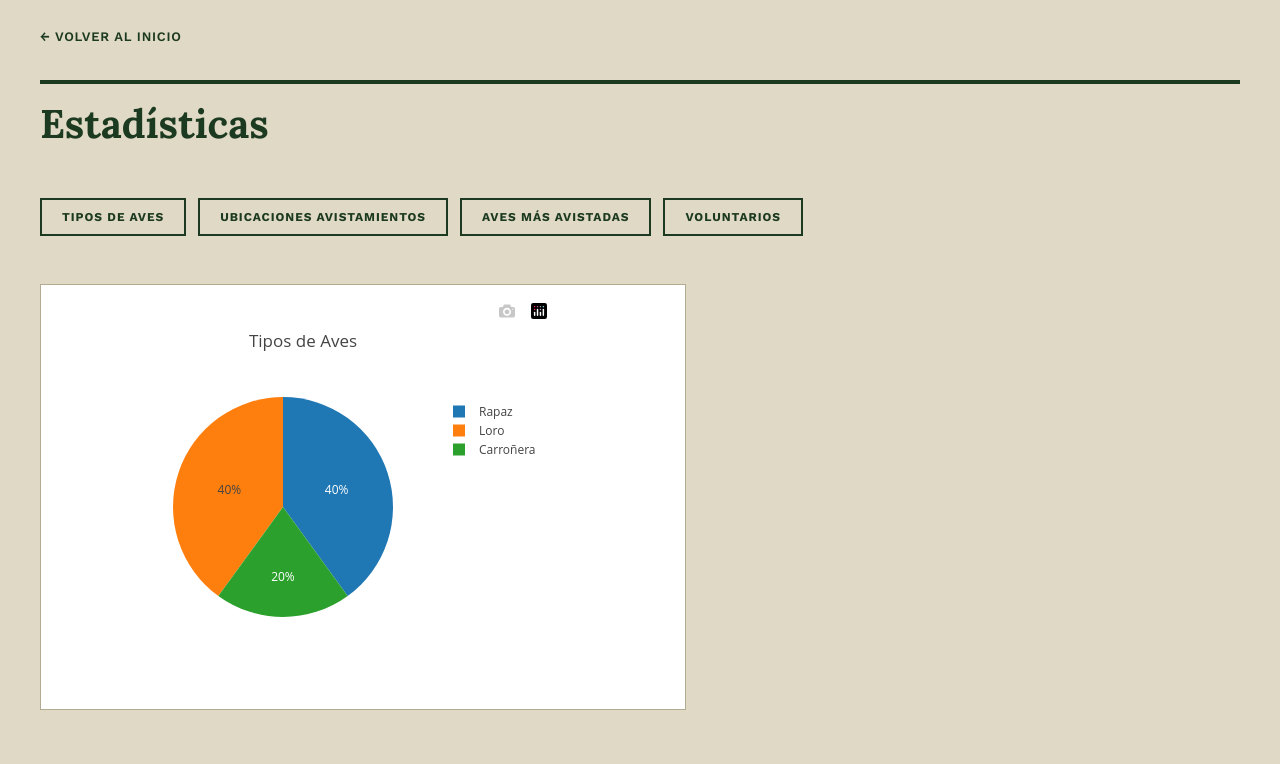
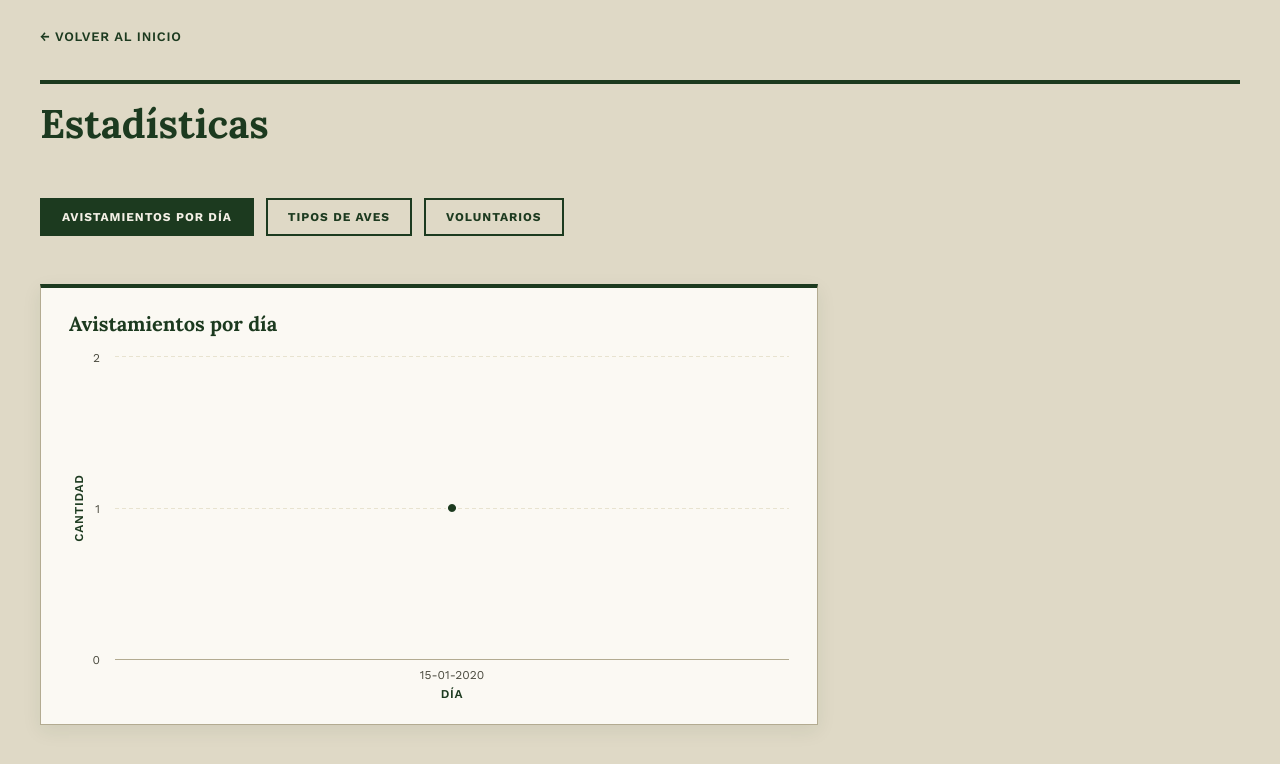
Before and after one commit to mrqoala/desarrollo_web_Marcelo_Porras, a Flask app: page /estadisticas in a window 1280 px wide. Shown: the top 764 px of the page. Run offline with Flask 3, Linux system fonts and the light colour scheme; tables that the repository leaves empty hold one stand-in row (values such as "Sample post"); some libraries are stand-ins or nearby versions.

Commit message:
added: Funcionalidad y generación de gráficos en el apartado de Estadísticas

```diff
--- a/flask_app/app.py
+++ b/flask_app/app.py
@@ -1,6 +1,6 @@
 import uuid
 
-from flask import Flask, request, render_template, redirect, url_for, session, flash, abort
+from flask import Flask, request, render_template, redirect, url_for, session, flash, abort,jsonify
 from werkzeug.utils import secure_filename
 
 from database import db
@@ -93,3 +93,24 @@ def detalle_avistamiento(avistamiento_id):
 def estadisticas():
     voluntarios= db.get_avistamientos_por_voluntario()
     return render_template("estadisticas.html",voluntarios=voluntarios)
+
+
+@app.route("/get-data/<string:title_substring>",methods=["GET"])
+@app.route ("/get-data/",methods=["GET"])
+def get_data(title_substring=None):
+    match title_substring:
+
+        case "avistamientos-dia":
+            avistamientosDia=db.get_avistamiento_por_dias()
+            return jsonify({"status": "ok", "data": avistamientosDia})
+
+        case "avistamientos-tipo":
+            avistamientosTipo=db.get_avistamientos_tipo()
+            return jsonify({"status": "ok","data":avistamientosTipo})
+
+        case "voluntarios-comuna":
+            voluntarios_comuna=db.get_voluntarios_comuna()
+            return jsonify({"status":"ok","data":voluntarios_comuna})
+
+        case None:
+            return jsonify({"status": "error", "data":[]}),400
--- a/flask_app/database/db.py
+++ b/flask_app/database/db.py
@@ -1,5 +1,5 @@
 from datetime import datetime
-from sqlalchemy import create_engine, func
+from sqlalchemy import create_engine, func,select,text
 from sqlalchemy.orm import sessionmaker
 from database.models import Base, Ave, Avistamiento , Voluntario, Comuna, Region, Registro
 from werkzeug.security import generate_password_hash,check_password_hash
@@ -144,3 +144,22 @@ def get_avistamiento(avistamiento_id):
     datos= datos_avistamiento(session,avistamiento)
     session.close()
     return datos
+
+def get_avistamiento_por_dias():
+    session=SessionLocal()
+    sql = text("SELECT DATE(fecha_hora) AS dia, COUNT(*) AS cantidad FROM avistamiento GROUP BY DATE(fecha_hora) ORDER BY dia ASC")
+    resultado = session.execute(sql).fetchall()
+    session.close()
+    return [{"dia": dia.strftime("%d-%m-%Y"), "cantidad": cantidad} for dia, cantidad in resultado]
+
+def get_avistamientos_tipo():
+    session= SessionLocal()
+    sql=text("SELECT nombre,COUNT(*) FROM avistamiento,ave WHERE ave_id=ave.id GROUP BY nombre")
+    resultado= session.execute(sql).fetchall()
+    return[{"tipo":tipo,"cantidad":cantidad} for tipo,cantidad in resultado]
+
+def get_voluntarios_comuna():
+    session=SessionLocal()
+    sql= text("SELECT comuna.nombre, COUNT(*) FROM comuna,voluntario WHERE comuna.id=voluntario.comuna_id GROUP BY comuna.nombre")
+    resultado=session.execute(sql).fetchall()
+    return[{"comuna":comuna,"cantidad":cantidad} for comuna,cantidad in resultado]
--- a/flask_app/static/css/estadisticas.css
+++ b/flask_app/static/css/estadisticas.css
@@ -52,15 +52,25 @@ body{
     text-transform: uppercase;
     cursor: pointer;
 }
-.boton:hover{
+.boton:hover,
+.boton.activo{
     background-color: #1c3a1f;
     color: #f4f0e6;
 }
 
 .torta-mostrar{
-    max-width: 620px;
+    max-width: 760px;
+    min-height: 420px;
     margin: 0 40px 56px 40px;
-    padding: 12px;
-    background-color: #ffffff;
+    padding: 8px;
+    background-color: #fbf9f3;
     border: 1px solid #b3ab91;
+    border-top: 4px solid #1c3a1f;
+    box-shadow: 0 6px 18px rgba(28, 58, 31, 0.08);
 }
+
+@media (max-width: 600px){
+    .torta-mostrar{
+        margin: 0 16px 40px 16px;
+    }
+}
--- a/flask_app/static/js/estadisticas.js
+++ b/flask_app/static/js/estadisticas.js
@@ -1,76 +1,179 @@
-let torta_tipos=document.getElementById("torta-tipos");
-let torta_avesmasvistas=document.getElementById("torta-masvistas");
-let torta_ubicaciones=document.getElementById("torta-ubicaciones");
-
-const layouttipos = {
-  height: 400,
-  width: 500,
-  title:{ text:"Tipos de Aves"}
-  };
-const datatipos = [{
-  values: [40, 20, 40],
-  labels: ['Rapaz','Carroñera', 'Loro'],
-  type: 'pie'}]
 
 
-const layoutubi = {
-  height: 400,
-  width: 600,
-  title:{ text:"Ubicaciones Avistamientos"}
-  };
-const dataubi = [{
-  values: [19, 26, 55],
-  labels: ['Iquique','Antofagasta', 'Calama'],
-  type: 'pie'
-}];
+Highcharts.setOptions({
+  colors: ["#1c3a1f", "#5b7f3c", "#a3b26b", "#c9a24a", "#8c5a2b", "#6b8f8a", "#b3ab91", "#3d3d33"],
+  chart: {
+    backgroundColor: "#fbf9f3",
+    borderRadius: 0,
+    spacing: [20, 20, 16, 20],
+    style: { fontFamily: '"Work Sans", "Helvetica Neue", Arial, sans-serif' },
+  },
+  title: {
+    align: "left",
+    style: { fontFamily: '"Lora", Georgia, serif', fontSize: "20px", fontWeight: "700", color: "#1c3a1f" },
+  },
+  credits: { enabled: false },
+  xAxis: {
+    lineColor: "#b3ab91",
+    tickColor: "#b3ab91",
+    labels: { style: { color: "#4a4a3e", fontSize: "12px" } },
+    title: { style: { color: "#1c3a1f", fontWeight: "600", textTransform: "uppercase", letterSpacing: "0.06em" } },
+  },
+  yAxis: {
+    gridLineColor: "#e8e3d0",
+    gridLineDashStyle: "Dash",
+    labels: { style: { color: "#4a4a3e", fontSize: "12px" } },
+    title: { style: { color: "#1c3a1f", fontWeight: "600", textTransform: "uppercase", letterSpacing: "0.06em" } },
+  },
+  tooltip: {
+    backgroundColor: "#1c3a1f",
+    borderWidth: 0,
+    borderRadius: 4,
+    shadow: false,
+    style: { color: "#f4f0e6", fontSize: "13px" },
+  },
+  plotOptions: {
+    line: {
+      lineWidth: 3,
+      marker: { radius: 5, lineWidth: 2, lineColor: "#fbf9f3" },
+    },
+    column: { borderWidth: 0, borderRadius: 3 },
+    bar: { borderWidth: 0, borderRadius: 3 },
+    pie: {
+      borderColor: "#fbf9f3",
+      borderWidth: 2,
+      dataLabels: { style: { color: "#26261f", fontWeight: "500", textOutline: "none" } },
+    },
+  },
+});
 
 
-const datamasvistas = [{
-  values: [10, 37, 21],
-  labels: ['Lechuza','Condor', 'Loro Choroy'],
-  type: 'pie'}]
-const layoutuavesmasvistas = {
-  height: 400,
-  width: 600,
-  title:{ text:" Aves más Avistadas"}
-  };
+const normalizar =(datos)=>{
 
-const datavoluntarios = [{
-  values: VOLUNTARIOS.map(v => v.cantidad),
-  labels: VOLUNTARIOS.map(v => v.nombre),
-  type: 'pie'}]
-const layoutvoluntarios = {
-  height: 400,
-  width: 600,
-  title:{ text:"Avistamientos por Voluntario"}
-  };
+  const labels=[]
+  const values=[]
 
-const containergrafico = document.getElementById("container-grafico");
+  datos.forEach(element => {
 
-function mostrarGrafico(data, layout) {
-  Plotly.newPlot(containergrafico, data, layout);
+    const entradas= Object.values(element)
+    const value= entradas.find((v) => typeof v === "number");
+    const label =entradas.find((v) => v !== value);
+    labels.push(label);
+    values.push(value);
+  });
+  return {labels,values}
 }
-let botontipos=document.getElementById("tipos-aves");
-botontipos.addEventListener("click",(event)=>{
-  event.preventDefault();
-  mostrarGrafico(datatipos, layouttipos);
-})
 
-let botonubicaciones=document.getElementById("ubicaciones");
-botonubicaciones.addEventListener("click",(event)=>{
-  event.preventDefault();
-  mostrarGrafico(dataubi, layoutubi);
+
+const crearPie =(contenedor, titulo,labels,values) => {
+  const datos= labels.map((label,i)=> ({
+    name:label,
+    y:values[i],
+  }));
+
+  Highcharts.chart(contenedor, {
+    chart: { type: "pie" },
+    title: { text: titulo },
+    tooltip: {
+      pointFormat: "<b>{point.y}</b> ({point.percentage:.1f}%)",
+    },
+    plotOptions: {
+      pie: {
+        dataLabels: {
+          enabled: true,
+          format: "{point.name}: {point.percentage:.1f}%",
+        },
+      },
+    },
+    series: [{ name: titulo, data: datos }],
+  });
+};
+
+const crearXY = (contenedor, titulo, labels, values, tipo = "column", tituloX = "", tituloY = "") => {
+  Highcharts.chart(contenedor, {
+    chart: { type: tipo },
+    title: { text: titulo },
+    xAxis: {
+      categories: labels,
+      title: { text: tituloX },
+    },
+    yAxis: {
+      min: 0,
+      title: { text: tituloY },
+      allowDecimals: false,
+    },
+    legend: { enabled: false },
+    tooltip: {
+      pointFormat: "<b>{point.y}</b>",
+    },
+    series: [{ name: titulo, data: values }],
+  });
+};
+
+// Guarda los datos ya pedidos para no repetir el fetch en cada click
+const cache = {};
+
+const createGraphic = (url, dibujar) => {
+  if (cache[url]) {
+    dibujar(cache[url].labels, cache[url].values);
+    return;
+  }
+
+  fetch(url)
+    .then((response) => {
+      if (!response.ok) {
+        throw new Error("Network response was not ok");
+      }
+      return response.json();
+    })
+    .then((ajaxResponse) => {
+      cache[url] = normalizar(ajaxResponse.data);
+      dibujar(cache[url].labels, cache[url].values);
+    })
+    .catch((error) => {
+      console.error("Error con", url, error);
+      document.getElementById("container-grafico").textContent = "No se pudieron cargar los datos.";
+    });
+};
+
+
+
+const CONTENEDOR = "container-grafico";
+
+const graficos = {
+  dias: () =>
+    createGraphic(dias, (labels, values) =>
+      crearXY(CONTENEDOR, "Avistamientos por día", labels, values, "line", "Día", "Cantidad")
+    ),
+
+  "tipos-aves": () =>
+    createGraphic(avesmasvistas, (labels, values) =>
+      crearPie(CONTENEDOR, "Avistamientos por tipo de ave", labels, values)
+    ),
+
+  voluntarios: () =>
+    createGraphic(voluntarioscomunas, (labels, values) =>
+      crearXY(CONTENEDOR, "Voluntarios por comuna", labels, values, "column", "Comuna", "Voluntarios")
+    ),
+};
+
+const marcarActivo = (id) => {
+  document.querySelectorAll(".container-botones .boton").forEach((boton) => {
+    boton.classList.toggle("activo", boton.id === id);
+  });
+};
+
+const mostrarGrafico = (id) => {
+  marcarActivo(id);
+  graficos[id]();
+};
+
+Object.keys(graficos).forEach((id) => {
+  const boton = document.getElementById(id);
+  if (boton) {
+    boton.addEventListener("click", () => mostrarGrafico(id));
+  }
 });
 
-let botonavesmasvisitadas=document.getElementById("masvistas")
-botonavesmasvisitadas.addEventListener("click",(event)=>{
-  event.preventDefault();
-  mostrarGrafico(datamasvistas, layoutuavesmasvistas);
-})
-
-let botonvoluntarios=document.getElementById("voluntarios");
-botonvoluntarios.addEventListener("click",(event)=>{
-  event.preventDefault();
-  mostrarGrafico(datavoluntarios, layoutvoluntarios);
-})
-mostrarGrafico(datatipos, layouttipos);
+// Gráfico que aparece al cargar la página
+mostrarGrafico("dias");
--- a/flask_app/templates/detalle_avistamiento.html
+++ b/flask_app/templates/detalle_avistamiento.html
@@ -45,6 +45,11 @@
 {% else %}
 <p>Este avistamiento no tiene archivos adjuntos.</p>
 {% endif %}
+<div class="caja-comentarios">
+    <h3>Comentarios</h3>
+    <input>
+    <button type="submit">Agregar Comentario</button>
+</div>
 </div>
 </body>
 </html>
--- a/flask_app/templates/estadisticas.html
+++ b/flask_app/templates/estadisticas.html
@@ -3,12 +3,13 @@
 <head>
     <meta charset="UTF-8">
     <meta name="viewport" content="width=device-width, initial-scale=1.0">
-    <script src="https://cdn.plot.ly/plotly-4.0.0.min.js" charset="utf-8"></script>
+    <script src="https://code.highcharts.com/highcharts.js"></script>
     <title>Estadísticas|UOC</title>
     <link rel="stylesheet" href={{url_for('static',filename="css/estadisticas.css")}}>
     <link rel="preconnect" href="https://fonts.googleapis.com">
     <link rel="preconnect" href="https://fonts.gstatic.com" crossorigin>
     <link href="https://fonts.googleapis.com/css2?family=Work+Sans:wght@400;500;600;700&family=Lora:wght@700&display=swap" rel="stylesheet">
+
 
 </head>
 <body>
@@ -17,16 +18,21 @@
 </div>
 <h1 class="titulo">Estadísticas</h1><br>
 <div class="container-botones">
+<button class="boton" id="dias"> Avistamientos por Día</button>
 <button class="boton" id="tipos-aves"> Tipos de Aves</button>
-<button class="boton" id="ubicaciones"> Ubicaciones Avistamientos</button>
-<button class="boton" id="masvistas"> Aves más Avistadas</button>
 <button class="boton" id="voluntarios"> Voluntarios</button>
 </div>
 <br>
 <div class="torta-mostrar" id="container-grafico">
 </div>
-<script>const VOLUNTARIOS = {{ voluntarios|tojson }};</script>
-<script src="{{ url_for('static', filename='js/estadisticas.js') }}">
+<script>
+
+    const VOLUNTARIOS = {{voluntarios|tojson }};
+    const dias = {{ url_for('get_data', title_substring="avistamientos-dia")| tojson}};
+    const avesmasvistas = {{ url_for('get_data',title_substring='avistamientos-tipo')| tojson}};
+    const voluntarioscomunas = {{url_for('get_data',title_substring="voluntarios-comuna")|tojson}};
+
 </script>
+<script src="{{ url_for('static', filename='js/estadisticas.js') }}"> </script>
 </body>
 </html>
```
